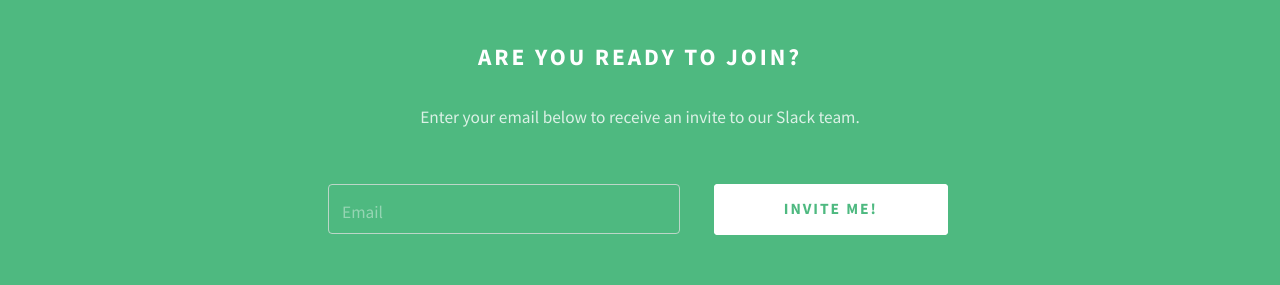
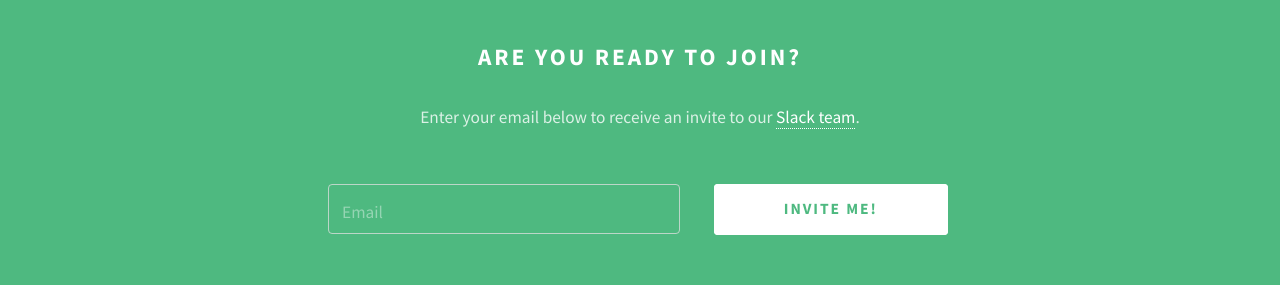
Before and after one commit to tech256/tech256.github.io, a Jekyll site: the page built from index.html, in a window 1280 px wide and 900 px high, scrolled down 2468 px. Shown: the part 410-695 px from the top of the window. Built offline with Jekyll 4.4.1, drawn with Linux system fonts in a browser that asks for light colours; part of the change alters nothing that is shown; some of the changed text lies outside the part shown.

```diff
--- a/_layouts/default.html
+++ b/_layouts/default.html
@@ -44,7 +44,7 @@
             <h2>Are you ready to join?</h2>
           </header>
 
-          <p>Enter your email below to receive an invite to our Slack team.</p>
+          <p>Enter your email below to receive an invite to our <a href="https://tech256.slack.com">Slack team</a>.</p>
 
           <form id="invitation_form" method="post" action="#">
             <div class="row">
--- a/index.html
+++ b/index.html
@@ -3,7 +3,7 @@ layout: home
 ---
 <header class="major container 75%">
   <h2>Let's make our community better by being open and learning from one another.</h2>
-  <p><a href="#invite">Join</a> our Slack team and start sharing!</p>
+  <p><a href="#invite">Join</a> our <a href="https://tech256.slack.com">Slack team</a> and start sharing!</p>
   <p>Already a member? <a href="https://tech256.slack.com">Enter here!</a></p>
 </header>
 
@@ -40,7 +40,7 @@ layout: home
     <div class="content">
       <h3>Slack</h3>
       <p>
-        We use <a href="https://slack.com/">Slack</a> to stay connected. It's
+        We use <a href="https://tech256.slack.com">Slack</a> to stay connected. It's
         easy and a lot of fun! There are clients for every platform.
         <br/>
         <a href="#invite">Join us</a>, will you?
```
